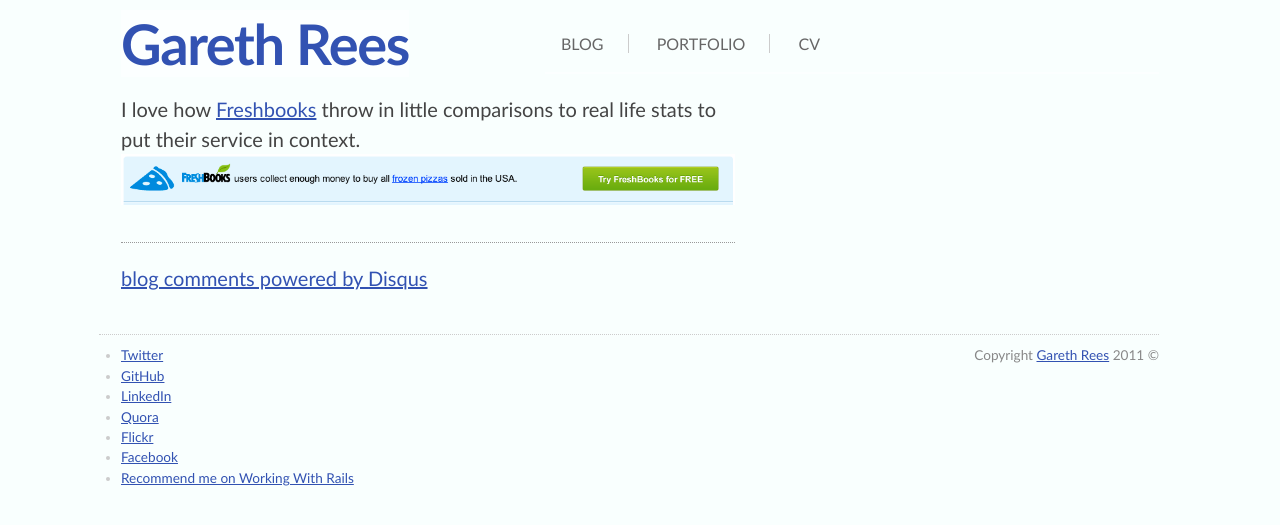
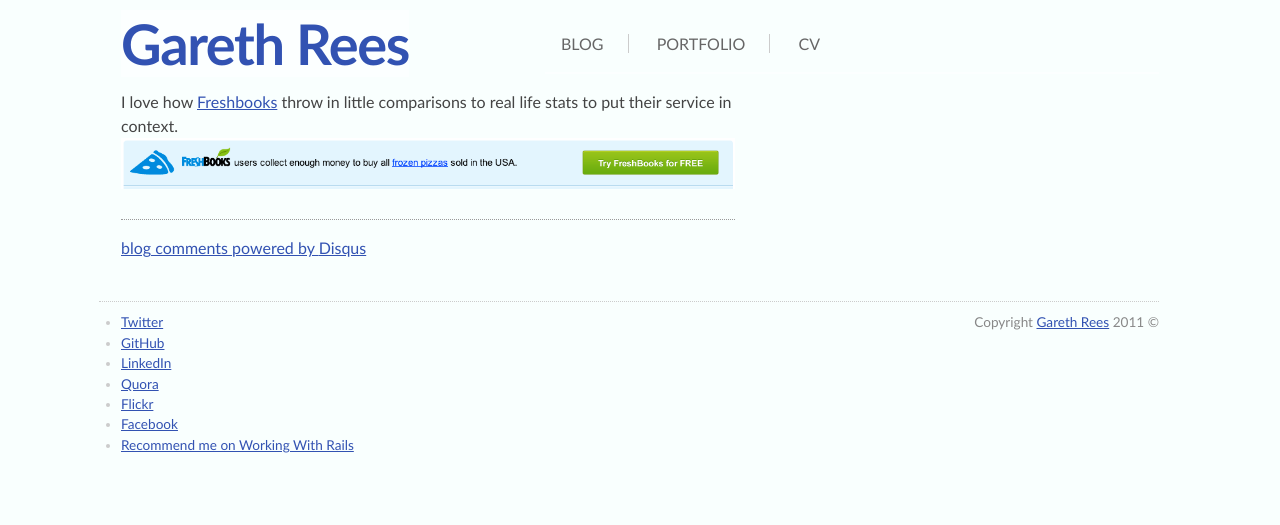
Before and after one commit to garethrees/garethrees.github.com, a Jekyll site: the page built from _posts/2011-06-17-freshbooks.markdown, in a window 1280 px wide. Shown: the top 525 px of the page. Built offline with Jekyll 4.4.1, drawn with Linux system fonts in a browser that asks for light colours; nearby versions of some CDN libraries; comment, search, counter and statistics services are not loaded.

Commit message:
Reformat post layout

```diff
--- /dev/null
+++ b/_includes/disqus.html
@@ -0,0 +1,13 @@
+<div id="disqus_thread"></div>
+<script type="text/javascript">
+    var disqus_shortname = 'garethrees';
+    var disqus_url = '{{ site.site }}{{ page.url }}';
+
+    (function() {
+        var dsq = document.createElement('script'); dsq.type = 'text/javascript'; dsq.async = true;
+        dsq.src = 'http://' + disqus_shortname + '.disqus.com/embed.js';
+        (document.getElementsByTagName('head')[0] || document.getElementsByTagName('body')[0]).appendChild(dsq);
+    })();
+</script>
+<noscript>Please enable JavaScript to view the <a href="http://disqus.com/?ref_noscript">comments powered by Disqus.</a></noscript>
+<a href="http://disqus.com" class="dsq-brlink">blog comments powered by <span class="logo-disqus">Disqus</span></a>
--- a/_layouts/post.html
+++ b/_layouts/post.html
@@ -1,51 +1,14 @@
-<!DOCTYPE html>
-<html lang="en">
-<head>
-	<meta charset="utf-8" />
-	<title>{{ page.title }} / Gareth Rees: Ruby on Rails and Front End Web Developer from Cardiff, Wales UK</title>
-	<meta name="description" content="{{ page.meta }}" />
-	<link rel="stylesheet" href="/stylesheets/inuit.css" />
-	<link rel="stylesheet" href="/stylesheets/grid.inuit.css" />
-	<link rel="stylesheet" href="/stylesheets/application.css" />
-	<script src="https://ajax.googleapis.com/ajax/libs/jquery/1.5.1/jquery.min.js"></script>
-	<!--[if IE]>
-		<script src="http://html5shiv.googlecode.com/svn/trunk/html5.js"></script>
-	<![endif]-->
-	<link href='http://fonts.googleapis.com/css?family=PT+Sans' rel='stylesheet' type='text/css'>
-	<link href='http://fonts.googleapis.com/css?family=PT+Sans+Narrow:regular,bold' rel='stylesheet' type='text/css'>
-	<link href='http://fonts.googleapis.com/css?family=PT+Serif:regular,italic,bold,bolditalic' rel='stylesheet' type='text/css'>
+---
+layout: default
+---
 
-</head>
+<article id="post" class="grid-3 clearfix">
 
-<body class="wrapper clearfix">
+	{{ content }}
 
-	{% include header.html %}
+	<footer>
+		{% include disqus.html %}
+	</footer>
 
-	<article class="grid-3 post clearfix">
-
-		{{ content }}
-
-		<div id="disqus_thread"></div>
-		<script type="text/javascript">
-		    var disqus_shortname = 'garethrees';
-		    var disqus_url = '{{ site.site }}{{ page.url }}';
-
-		    (function() {
-		        var dsq = document.createElement('script'); dsq.type = 'text/javascript'; dsq.async = true;
-		        dsq.src = 'http://' + disqus_shortname + '.disqus.com/embed.js';
-		        (document.getElementsByTagName('head')[0] || document.getElementsByTagName('body')[0]).appendChild(dsq);
-		    })();
-		</script>
-		<noscript>Please enable JavaScript to view the <a href="http://disqus.com/?ref_noscript">comments powered by Disqus.</a></noscript>
-		<a href="http://disqus.com" class="dsq-brlink">blog comments powered by <span class="logo-disqus">Disqus</span></a>
-
-	</article>
-
-	<div class="clear"></div>
-
-	{% include footer.html %}
-
-	{% include analytics.html %}
-
-</body>
-</html>
+</article>
+<div class="clear"></div>
```
